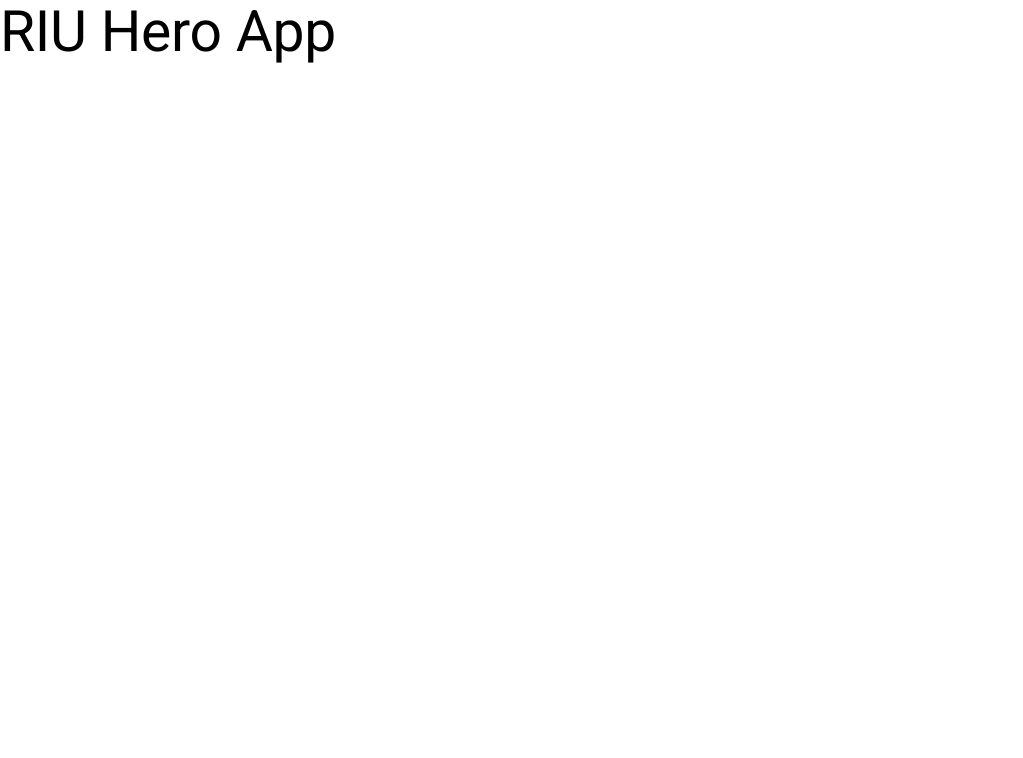
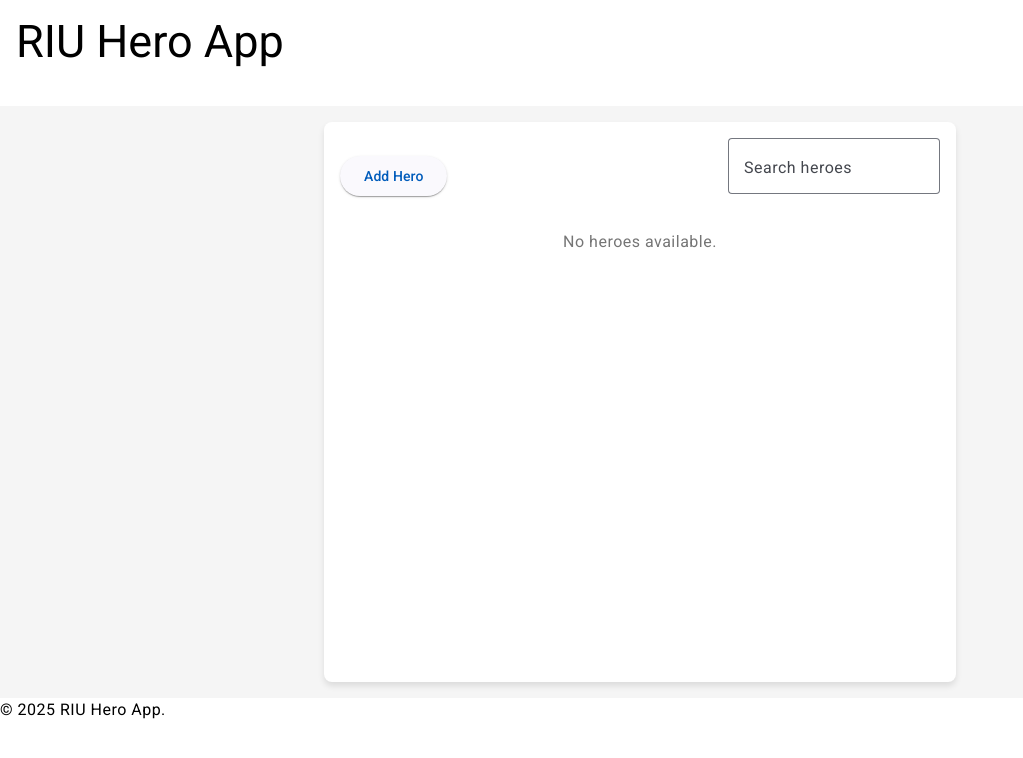
Before and after one commit to fedemolinero/RIU-Frontend-Federico-Molinero, an Angular app in the folder riu-hero-app/: page /heroes in a window 1280 px wide. Before the commit this address led to /. Shown: the top 758 px of the page, without its empty margins (0-1023 px from the left). Built offline with nearby package versions, Linux system fonts and the light colour scheme.

Commit message:
routing to components and styles to components

```diff
--- a/riu-hero-app/src/app/app.component.html
+++ b/riu-hero-app/src/app/app.component.html
@@ -1,5 +1,11 @@
-<section>
-    <h1>RIU Hero App</h1>
-</section>
-
-<router-outlet />
+<header class="header bg-primary text-white text-center pad-1">
+    <h2>RIU Hero App</h2>
+</header>
+<main>
+    <section aria-label="Main Content">
+        <router-outlet></router-outlet>
+    </section>
+</main>
+<footer>
+    <p>&copy; 2025 RIU Hero App.</p>
+</footer>
--- a/riu-hero-app/src/app/app.component.ts
+++ b/riu-hero-app/src/app/app.component.ts
@@ -4,7 +4,7 @@ import { RouterOutlet } from '@angular/router';
 @Component({
   selector: 'app-root',
   standalone: true,
-  imports: [RouterOutlet],
+  imports: [RouterOutlet ],
   templateUrl: './app.component.html',
   styleUrl: './app.component.scss'
 })
--- a/riu-hero-app/src/app/app.config.ts
+++ b/riu-hero-app/src/app/app.config.ts
@@ -1,8 +1,11 @@
 import { ApplicationConfig, provideZoneChangeDetection } from '@angular/core';
 import { provideRouter } from '@angular/router';
-
+import { provideAnimations } from '@angular/platform-browser/animations';
 import { routes } from './app.routes';
 
 export const appConfig: ApplicationConfig = {
-  providers: [provideZoneChangeDetection({ eventCoalescing: true }), provideRouter(routes)]
+  providers: [
+    provideZoneChangeDetection({ eventCoalescing: true }),
+    provideRouter(routes),
+    provideAnimations()]
 };
--- a/riu-hero-app/src/app/app.routes.ts
+++ b/riu-hero-app/src/app/app.routes.ts
@@ -1,3 +1,10 @@
 import { Routes } from '@angular/router';
+import { HeroListComponent } from './components/hero-list/hero-list.component';
+import { HeroFormComponent } from './components/hero-form/hero-form.component';
 
-export const routes: Routes = [];
+export const routes: Routes = [
+  { path: '', redirectTo: 'heroes', pathMatch: 'full' },
+  { path: 'heroes', component: HeroListComponent },
+  { path: 'add-hero', component: HeroFormComponent },
+  { path: 'edit-hero/:id', component: HeroFormComponent },
+];
--- a/riu-hero-app/src/app/components/hero-form/hero-form.component.html
+++ b/riu-hero-app/src/app/components/hero-form/hero-form.component.html
@@ -1,18 +1,21 @@
+<div class="container">
+  <div class="card">
     <form class="d-flex flex-column vw30 pad-1" [formGroup]="heroForm" (ngSubmit)="saveHero()">
+
 
       <mat-form-field appearance="fill">
         <mat-label>Name</mat-label>
-    <input matInput id="name" formControlName="name" type="text" />
-    <mat-icon matSuffix>account_box</mat-icon>
+        <input matInput id="name" formControlName="name" type="text" appUppercase />
         <mat-hint>Enter your hero name</mat-hint>
       </mat-form-field>
 
       <mat-form-field appearance="fill">
         <mat-label>Description</mat-label>
         <textarea matInput id="description" formControlName="description"></textarea>
-    <mat-hint>Enter your description</mat-hint>
       </mat-form-field>
 
       <button mat-raised-button color="primary" type="submit" [disabled]="heroForm.invalid">Save</button>
 
     </form>
+  </div>
+</div>
--- a/riu-hero-app/src/app/components/hero-form/hero-form.component.scss
+++ b/riu-hero-app/src/app/components/hero-form/hero-form.component.scss
@@ -0,0 +1,25 @@
+.container {
+  display: flex;
+  justify-content: center;
+  height: 70vh;
+  padding: 1rem;
+  background-color: #f5f5f5;
+}
+
+.card {
+  background: #ffffff;
+  padding: 1rem;
+  border-radius: 8px;
+  box-shadow: 0 4px 6px rgba(0, 0, 0, 0.1);
+  width: 100%;
+  max-width: 600px;
+}
+
+mat-form-field {
+  width: 100%;
+  margin-bottom: 1rem;
+}
+
+button {
+  align-self: flex-end;
+}
--- a/riu-hero-app/src/app/components/hero-form/hero-form.component.ts
+++ b/riu-hero-app/src/app/components/hero-form/hero-form.component.ts
@@ -3,6 +3,7 @@ import { ActivatedRoute, Router } from '@angular/router';
 import {
   FormBuilder,
   FormGroup,
+  FormsModule,
   ReactiveFormsModule,
   Validators,
 } from '@angular/forms';
@@ -25,6 +26,7 @@ import { MatButtonModule } from '@angular/material/button';
     MatInputModule,
     MatCardModule,
     MatButtonModule,
+    FormsModule
   ],
   changeDetection: ChangeDetectionStrategy.OnPush,
   standalone: true,
--- a/riu-hero-app/src/app/components/hero-list/hero-list.component.html
+++ b/riu-hero-app/src/app/components/hero-list/hero-list.component.html
@@ -1,10 +1,10 @@
-<div class="d-flex pad-1">
-
+<div class="container">
   <div *ngIf="isLoading$ | async" class="loading-spinner">
     <mat-spinner></mat-spinner>
   </div>
 
-  <div class="d-flex pad-1">
+  <div class="card">
+    <div class="actions">
       <button mat-raised-button color="primary" routerLink="/add-hero">Add Hero</button>
       <mat-form-field appearance="outline">
         <mat-label>Search heroes</mat-label>
@@ -12,7 +12,15 @@
       </mat-form-field>
     </div>
 
-  <mat-list class="d-flex pad-1">
+    <div *ngIf="noHeroesMessage" class="notification">
+      {{ noHeroesMessage }}
+    </div>
+
+    <div *ngIf="noSearchResultsMessage" class="notification">
+      {{ noSearchResultsMessage }}
+    </div>
+
+    <mat-list *ngIf="!noHeroesMessage && !noSearchResultsMessage">
       <mat-list-item *ngFor="let hero of filteredHeroes">
         <span mat-line>{{ hero.name }}</span>
         <button mat-icon-button color="accent" [routerLink]="['/edit-hero', hero.id]">
@@ -23,5 +31,5 @@
         </button>
       </mat-list-item>
     </mat-list>
-
   </div>
+</div>
--- a/riu-hero-app/src/app/components/hero-list/hero-list.component.scss
+++ b/riu-hero-app/src/app/components/hero-list/hero-list.component.scss
@@ -0,0 +1,33 @@
+.container {
+    display: flex;
+    justify-content: center;
+    height: 70vh;
+    padding: 1rem;
+    background-color: #f5f5f5;
+}
+
+.card {
+    background: #ffffff;
+    padding: 1rem;
+    border-radius: 8px;
+    box-shadow: 0 4px 6px rgba(0, 0, 0, 0.1);
+    width: 100%;
+    max-width: 600px;
+}
+
+.actions {
+    display: flex;
+    justify-content: space-between;
+    align-items: center;
+    margin-bottom: 1rem;
+}
+
+.notification {
+    text-align: center;
+    color: #757575;
+    margin: 1rem 0;
+}
+
+mat-list {
+    width: 100%;
+}
--- a/riu-hero-app/src/app/components/hero-list/hero-list.component.ts
+++ b/riu-hero-app/src/app/components/hero-list/hero-list.component.ts
@@ -30,6 +30,8 @@ export class HeroListComponent implements OnInit {
   filteredHeroes: Hero[] = [];
   searchQuery = '';
   isLoading$ = this.loadingService.isLoading$;
+  noHeroesMessage = '';
+  noSearchResultsMessage = '';
 
   constructor(
     private heroService: HeroService,
@@ -40,11 +42,16 @@ export class HeroListComponent implements OnInit {
     this.heroService.getHeroes().subscribe((heroes) => {
       this.heroes = heroes;
       this.filteredHeroes = heroes;
+      this.noHeroesMessage = heroes.length === 0 ? 'No heroes available.' : '';
     });
   }
 
   filterHeroes(): void {
     this.filteredHeroes = this.heroService.searchHeroes(this.searchQuery);
+    this.noSearchResultsMessage =
+      this.filteredHeroes.length === 0 && this.searchQuery
+        ? 'No heroes match your search.'
+        : '';
   }
 
   deleteHero(id: number): void {
```
Lines whose indentation alone changed are shown as unchanged.
